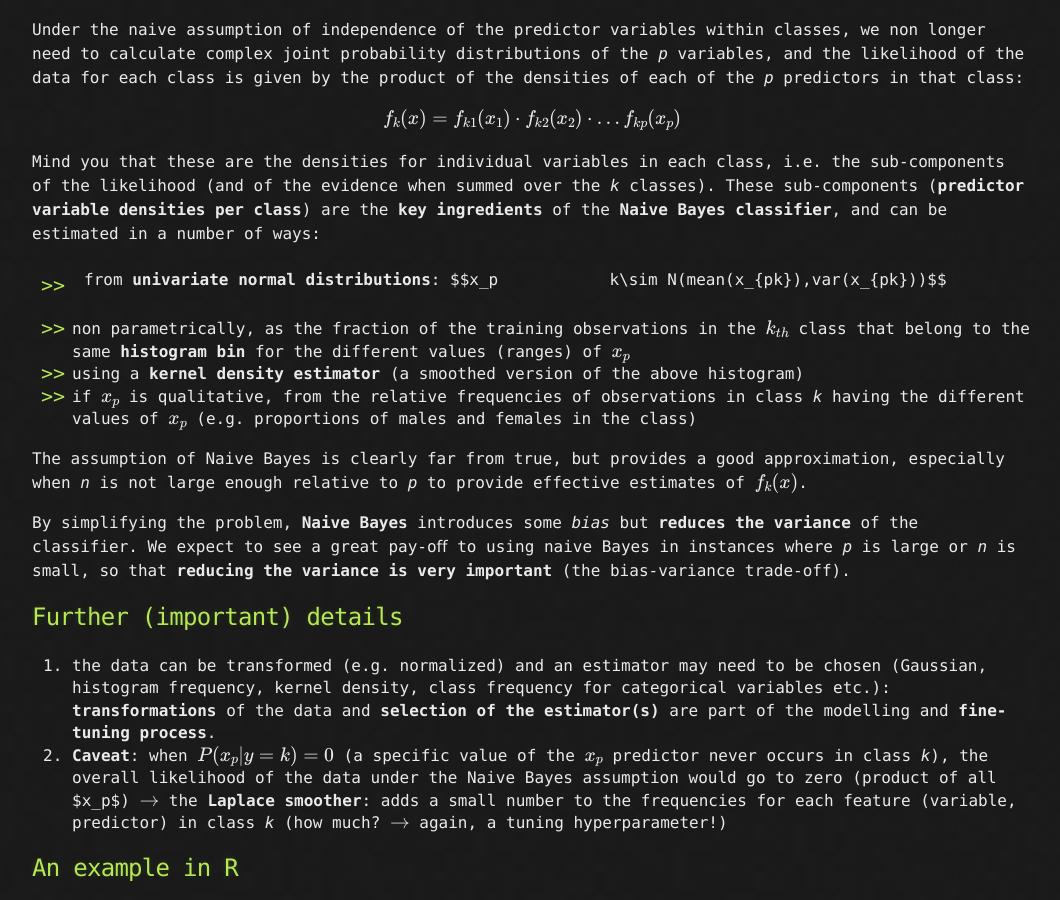
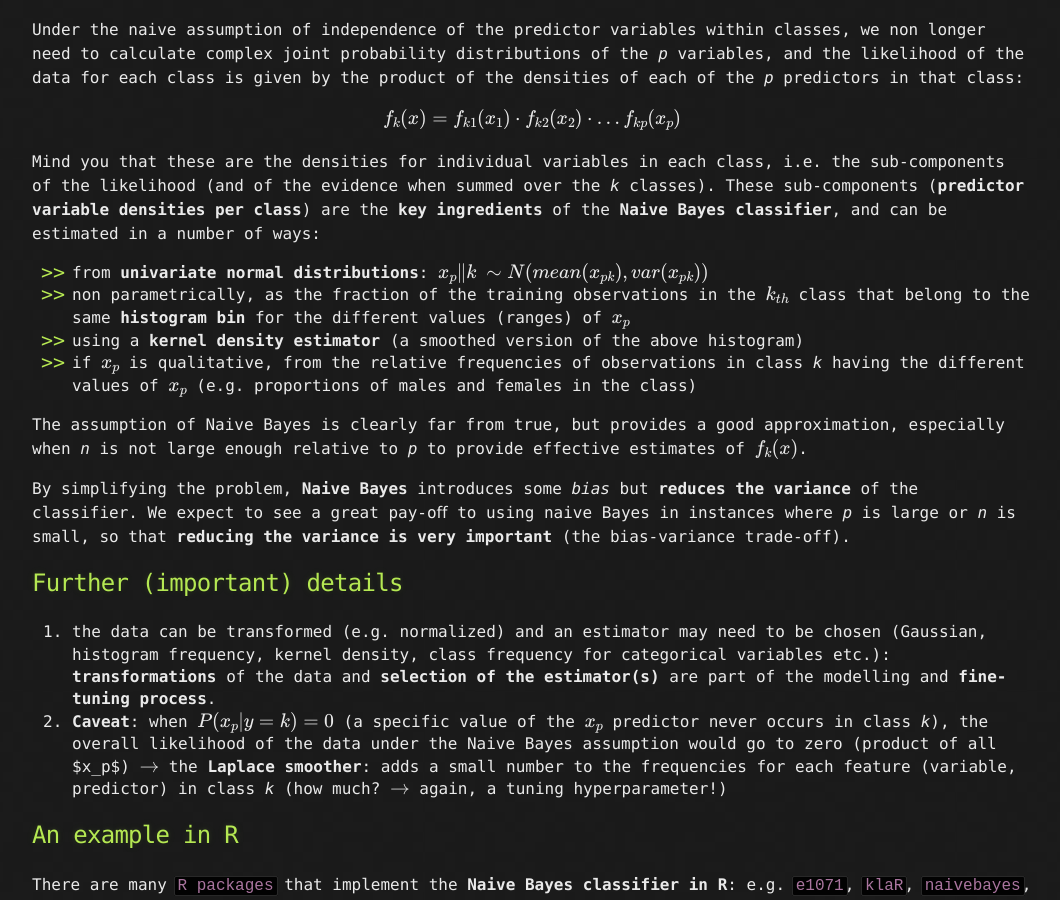
Before and after one commit to bioinformateachers/bioinformateachers.github.io, a Jekyll site: the page built from _posts/2022-06-22-naive-bayes.md, in a window 1280 px wide and 900 px high, scrolled down 905 px. Shown: the whole window, without its empty margins (108-1168 px from the left). Built offline with Jekyll 4.4.1, drawn with Linux system fonts in a browser that asks for light colours; formulas are drawn with MathJax 3.

Commit message:
attempt to fixing typo with equation

```diff
--- a/_posts/2022-06-22-naive-bayes.md
+++ b/_posts/2022-06-22-naive-bayes.md
@@ -46,7 +46,7 @@ Mind you that these are the densities for individual variables in each class, i.
 These sub-components (**predictor variable densities per class**) are the **key ingredients** of the **Naive Bayes classifier**,
 and can be estimated in a number of ways:
 
-- from **univariate normal distributions**: $$x_p|k$$ $$\sim N(mean(x_{pk}),var(x_{pk}))$$
+- from **univariate normal distributions**: $$x_p\|k$$ $$\sim N(mean(x_{pk}),var(x_{pk}))$$
 - non parametrically, as the fraction of the training observations in the $$ k_{th} $$ class that belong to the same **histogram bin** for the different values (ranges) of $$x_p$$
 - using a **kernel density estimator** (a smoothed version of the above histogram)
 - if $$x_p$$ is qualitative, from the relative frequencies of observations in class *k* having the different values of $$x_p$$ (e.g. proportions of males and females in the class)
```
